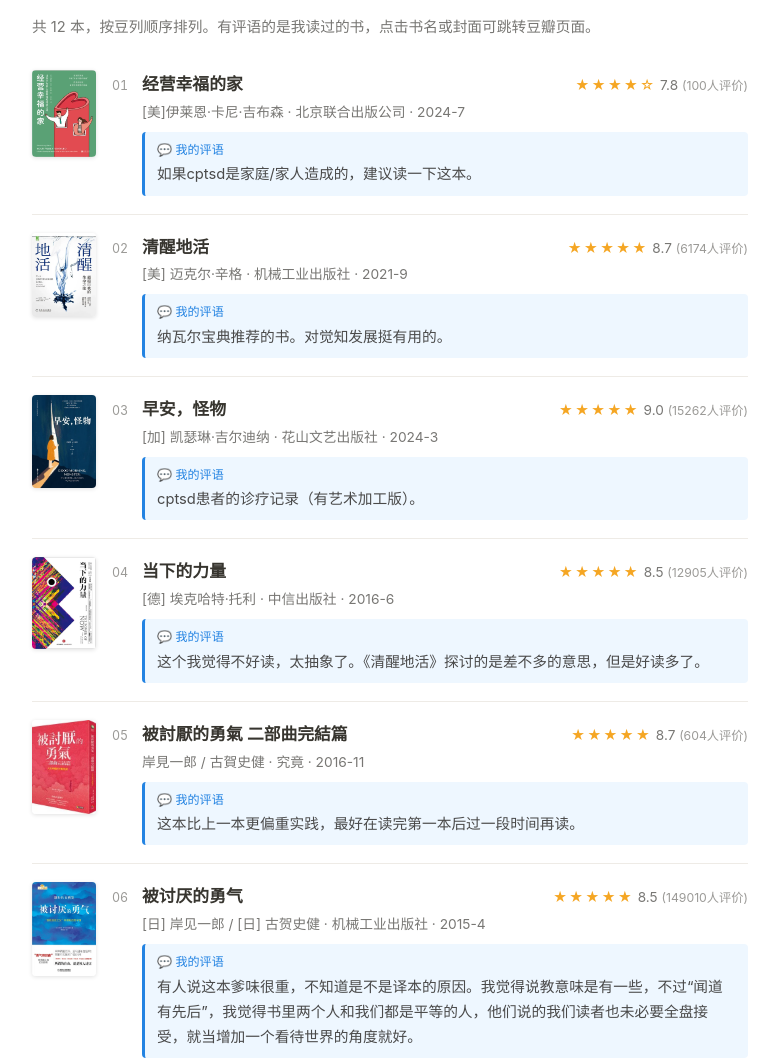
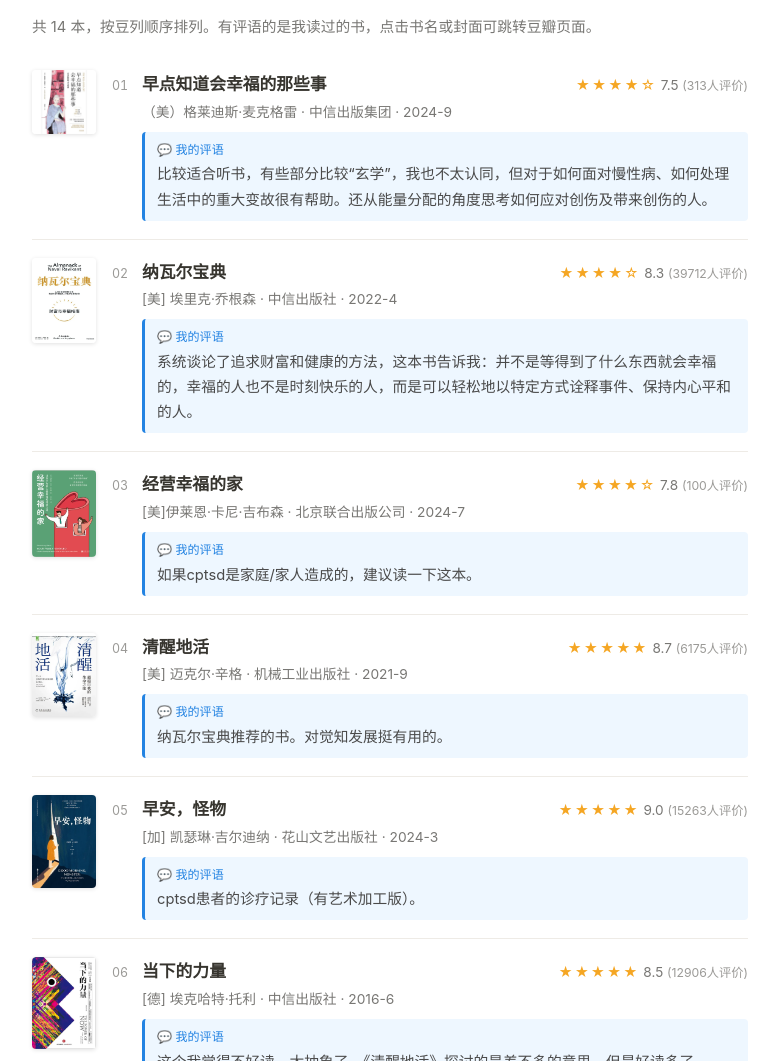
Before and after one commit to pxy7896/ryann0520, a plain HTML site: page cptsd.html in a window 1280 px wide. Shown: the part 861-1922 px from the top of the page, without its empty margins (250-1029 px from the left). Drawn offline with Linux system fonts and the light colour scheme.

Commit message:
CPTSD书单同步豆列新增《早点知道会幸福的那些事》《纳瓦尔宝典》至14本，同步最新评分

```diff
--- a/cptsd.html
+++ b/cptsd.html
@@ -4,7 +4,7 @@
     <meta charset="UTF-8">
     <meta name="viewport" content="width=device-width, initial-scale=1.0">
     <title>关于CPTSD：觉察和自愈 | 淀粉肠狂热粉</title>
-    <meta name="description" content="「淀粉肠狂热粉」的CPTSD（复杂性创伤后应激障碍）自愈书单：12本精选书籍（附个人评语），同步自豆瓣豆列，涵盖创伤觉察、原生家庭、自我关怀等主题。">
+    <meta name="description" content="「淀粉肠狂热粉」的CPTSD（复杂性创伤后应激障碍）自愈书单：14本精选书籍（附个人评语），同步自豆瓣豆列，涵盖创伤觉察、原生家庭、自我关怀等主题。">
     <meta name="keywords" content="CPTSD,复杂性创伤后应激障碍,创伤疗愈,原生家庭,书单,自我关怀,淀粉肠狂热粉">
     <meta name="author" content="淀粉肠狂热粉">
 
@@ -404,7 +404,7 @@
     <div class="subtitle">在觉察与自愈的路上，这些书陪我一点点看见自己、找回自己</div>
     <div class="tags">
         <span class="tag">🧠 CPTSD 觉察与自愈</span>
-        <span class="tag">📚 12 本精选书籍</span>
+        <span class="tag">📚 14 本精选书籍</span>
         <span class="tag">🌱 淀粉肠狂热粉</span>
     </div>
 </div>
@@ -433,15 +433,43 @@
 <!-- ========== 书籍推荐 ========== -->
 <section id="books">
     <h2><span class="emoji">📚</span> 书籍推荐</h2>
-    <p style="color:#787774;font-size:0.92em;">共 12 本，按豆列顺序排列。有评语的是我读过的书，点击书名或封面可跳转豆瓣页面。</p>
+    <p style="color:#787774;font-size:0.92em;">共 14 本，按豆列顺序排列。有评语的是我读过的书，点击书名或封面可跳转豆瓣页面。</p>
         <ul class="book-list">
+<li class="book-card">
+      <a class="book-cover" href="https://book.douban.com/subject/37110025/" target="_blank" rel="noopener" title="在豆瓣查看《早点知道会幸福的那些事》">
+        <img src="images/16dde095554b9c75.webp" alt="早点知道会幸福的那些事" loading="lazy" decoding="async" onerror="this.style.display='none'">
+      </a>
+      <div class="book-info">
+        <div class="book-title-row">
+          <span class="book-idx">01</span>
+          <a class="book-title" href="https://book.douban.com/subject/37110025/" target="_blank" rel="noopener">早点知道会幸福的那些事</a>
+          <span class="book-rating"><span class="stars">★★★★☆</span> 7.5 <span class="votes">(313人评价)</span></span>
+        </div>
+        <div class="book-meta">（美）格莱迪斯·麦克格雷 · 中信出版集团 · 2024-9</div>
+        <div class="book-comment"><span class="bc-label">💬 我的评语</span>比较适合听书，有些部分比较“玄学”，我也不太认同，但对于如何面对慢性病、如何处理生活中的重大变故很有帮助。还从能量分配的角度思考如何应对创伤及带来创伤的人。</div>
+      </div>
+    </li>
+<li class="book-card">
+      <a class="book-cover" href="https://book.douban.com/subject/35876121/" target="_blank" rel="noopener" title="在豆瓣查看《纳瓦尔宝典》">
+        <img src="images/34290d2e0c042268.webp" alt="纳瓦尔宝典" loading="lazy" decoding="async" onerror="this.style.display='none'">
+      </a>
+      <div class="book-info">
+        <div class="book-title-row">
+          <span class="book-idx">02</span>
+          <a class="book-title" href="https://book.douban.com/subject/35876121/" target="_blank" rel="noopener">纳瓦尔宝典</a>
+          <span class="book-rating"><span class="stars">★★★★☆</span> 8.3 <span class="votes">(39712人评价)</span></span>
+        </div>
+        <div class="book-meta">[美] 埃里克·乔根森 · 中信出版社 · 2022-4</div>
+        <div class="book-comment"><span class="bc-label">💬 我的评语</span>系统谈论了追求财富和健康的方法，这本书告诉我：并不是等得到了什么东西就会幸福的，幸福的人也不是时刻快乐的人，而是可以轻松地以特定方式诠释事件、保持内心平和的人。</div>
+      </div>
+    </li>
 <li class="book-card">
       <a class="book-cover" href="https://book.douban.com/subject/36956864/" target="_blank" rel="noopener" title="在豆瓣查看《经营幸福的家》">
         <img src="images/0a5935d06e8e7ed9.webp" alt="经营幸福的家" loading="lazy" decoding="async" onerror="this.style.display='none'">
       </a>
       <div class="book-info">
         <div class="book-title-row">
-          <span class="book-idx">01</span>
+          <span class="book-idx">03</span>
           <a class="book-title" href="https://book.douban.com/subject/36956864/" target="_blank" rel="noopener">经营幸福的家</a>
           <span class="book-rating"><span class="stars">★★★★☆</span> 7.8 <span class="votes">(100人评价)</span></span>
         </div>
@@ -455,9 +483,9 @@
       </a>
       <div class="book-info">
         <div class="book-title-row">
-          <span class="book-idx">02</span>
+          <span class="book-idx">04</span>
           <a class="book-title" href="https://book.douban.com/subject/35581777/" target="_blank" rel="noopener">清醒地活</a>
-          <span class="book-rating"><span class="stars">★★★★★</span> 8.7 <span class="votes">(6174人评价)</span></span>
+          <span class="book-rating"><span class="stars">★★★★★</span> 8.7 <span class="votes">(6175人评价)</span></span>
         </div>
         <div class="book-meta">[美] 迈克尔·辛格 · 机械工业出版社 · 2021-9</div>
         <div class="book-comment"><span class="bc-label">💬 我的评语</span>纳瓦尔宝典推荐的书。对觉知发展挺有用的。</div>
@@ -469,9 +497,9 @@
       </a>
       <div class="book-info">
         <div class="book-title-row">
-          <span class="book-idx">03</span>
+          <span class="book-idx">05</span>
           <a class="book-title" href="https://book.douban.com/subject/36700758/" target="_blank" rel="noopener">早安，怪物</a>
-          <span class="book-rating"><span class="stars">★★★★★</span> 9.0 <span class="votes">(15262人评价)</span></span>
+          <span class="book-rating"><span class="stars">★★★★★</span> 9.0 <span class="votes">(15263人评价)</span></span>
         </div>
         <div class="book-meta">[加] 凯瑟琳·吉尔迪纳 · 花山文艺出版社 · 2024-3</div>
         <div class="book-comment"><span class="bc-label">💬 我的评语</span>cptsd患者的诊疗记录（有艺术加工版）。</div>
@@ -483,9 +511,9 @@
       </a>
       <div class="book-info">
         <div class="book-title-row">
-          <span class="book-idx">04</span>
+          <span class="book-idx">06</span>
           <a class="book-title" href="https://book.douban.com/subject/26815948/" target="_blank" rel="noopener">当下的力量</a>
-          <span class="book-rating"><span class="stars">★★★★★</span> 8.5 <span class="votes">(12905人评价)</span></span>
+          <span class="book-rating"><span class="stars">★★★★★</span> 8.5 <span class="votes">(12906人评价)</span></span>
         </div>
         <div class="book-meta">[德] 埃克哈特·托利 · 中信出版社 · 2016-6</div>
         <div class="book-comment"><span class="bc-label">💬 我的评语</span>这个我觉得不好读，太抽象了。《清醒地活》探讨的是差不多的意思，但是好读多了。</div>
@@ -497,7 +525,7 @@
       </a>
       <div class="book-info">
         <div class="book-title-row">
-          <span class="book-idx">05</span>
+          <span class="book-idx">07</span>
           <a class="book-title" href="https://book.douban.com/subject/26896106/" target="_blank" rel="noopener">被討厭的勇氣 二部曲完結篇</a>
           <span class="book-rating"><span class="stars">★★★★★</span> 8.7 <span class="votes">(604人评价)</span></span>
         </div>
@@ -511,9 +539,9 @@
       </a>
       <div class="book-info">
         <div class="book-title-row">
-          <span class="book-idx">06</span>
+          <span class="book-idx">08</span>
           <a class="book-title" href="https://book.douban.com/subject/26369699/" target="_blank" rel="noopener">被讨厌的勇气</a>
-          <span class="book-rating"><span class="stars">★★★★★</span> 8.5 <span class="votes">(149010人评价)</span></span>
+          <span class="book-rating"><span class="stars">★★★★★</span> 8.5 <span class="votes">(149012人评价)</span></span>
         </div>
         <div class="book-meta">[日] 岸见一郎 / [日] 古贺史健 · 机械工业出版社 · 2015-4</div>
         <div class="book-comment"><span class="bc-label">💬 我的评语</span>有人说这本爹味很重，不知道是不是译本的原因。我觉得说教意味是有一些，不过“闻道有先后”，我觉得书里两个人和我们都是平等的人，他们说的我们读者也未必要全盘接受，就当增加一个看待世界的角度就好。</div>
@@ -525,7 +553,7 @@
       </a>
       <div class="book-info">
         <div class="book-title-row">
-          <span class="book-idx">07</span>
+          <span class="book-idx">09</span>
           <a class="book-title" href="https://book.douban.com/subject/36986587/" target="_blank" rel="noopener">我的骨头没有忘记</a>
           <span class="book-rating"><span class="stars">★★★★☆</span> 8.4 <span class="votes">(5080人评价)</span></span>
         </div>
@@ -539,7 +567,7 @@
       </a>
       <div class="book-info">
         <div class="book-title-row">
-          <span class="book-idx">08</span>
+          <span class="book-idx">10</span>
           <a class="book-title" href="https://book.douban.com/subject/36669954/" target="_blank" rel="noopener">母女关系</a>
           <span class="book-rating"><span class="stars">★★★★☆</span> 8.3 <span class="votes">(178人评价)</span></span>
         </div>
@@ -553,7 +581,7 @@
       </a>
       <div class="book-info">
         <div class="book-title-row">
-          <span class="book-idx">09</span>
+          <span class="book-idx">11</span>
           <a class="book-title" href="https://book.douban.com/subject/38210124/" target="_blank" rel="noopener">好女孩综合征</a>
           <span class="book-rating"><span class="stars">★★★★☆</span> 8.2 <span class="votes">(415人评价)</span></span>
         </div>
@@ -567,7 +595,7 @@
       </a>
       <div class="book-info">
         <div class="book-title-row">
-          <span class="book-idx">10</span>
+          <span class="book-idx">12</span>
           <a class="book-title" href="https://book.douban.com/subject/30191733/" target="_blank" rel="noopener">对财富说是</a>
           <span class="book-rating"><span class="stars">★★★★☆</span> 7.6 <span class="votes">(1180人评价)</span></span>
         </div>
@@ -581,9 +609,9 @@
       </a>
       <div class="book-info">
         <div class="book-title-row">
-          <span class="book-idx">11</span>
+          <span class="book-idx">13</span>
           <a class="book-title" href="https://book.douban.com/subject/3533221/" target="_blank" rel="noopener">非暴力沟通</a>
-          <span class="book-rating"><span class="stars">★★★★☆</span> 8.4 <span class="votes">(75455人评价)</span></span>
+          <span class="book-rating"><span class="stars">★★★★☆</span> 8.4 <span class="votes">(75456人评价)</span></span>
         </div>
         <div class="book-meta">[美] 马歇尔·卢森堡 · 华夏出版社 · 2009-1</div>
         <div class="book-comment"><span class="bc-label">💬 我的评语</span>与自己沟通可用</div>
@@ -595,7 +623,7 @@
       </a>
       <div class="book-info">
         <div class="book-title-row">
-          <span class="book-idx">12</span>
+          <span class="book-idx">14</span>
           <a class="book-title" href="https://book.douban.com/subject/36132802/" target="_blank" rel="noopener">不原谅也没关系</a>
           <span class="book-rating"><span class="stars">★★★★★</span> 8.9 <span class="votes">(17157人评价)</span></span>
         </div>
```
Also changed, not shown: images/16dde095554b9c75.webp (added), images/34290d2e0c042268.webp (added).
